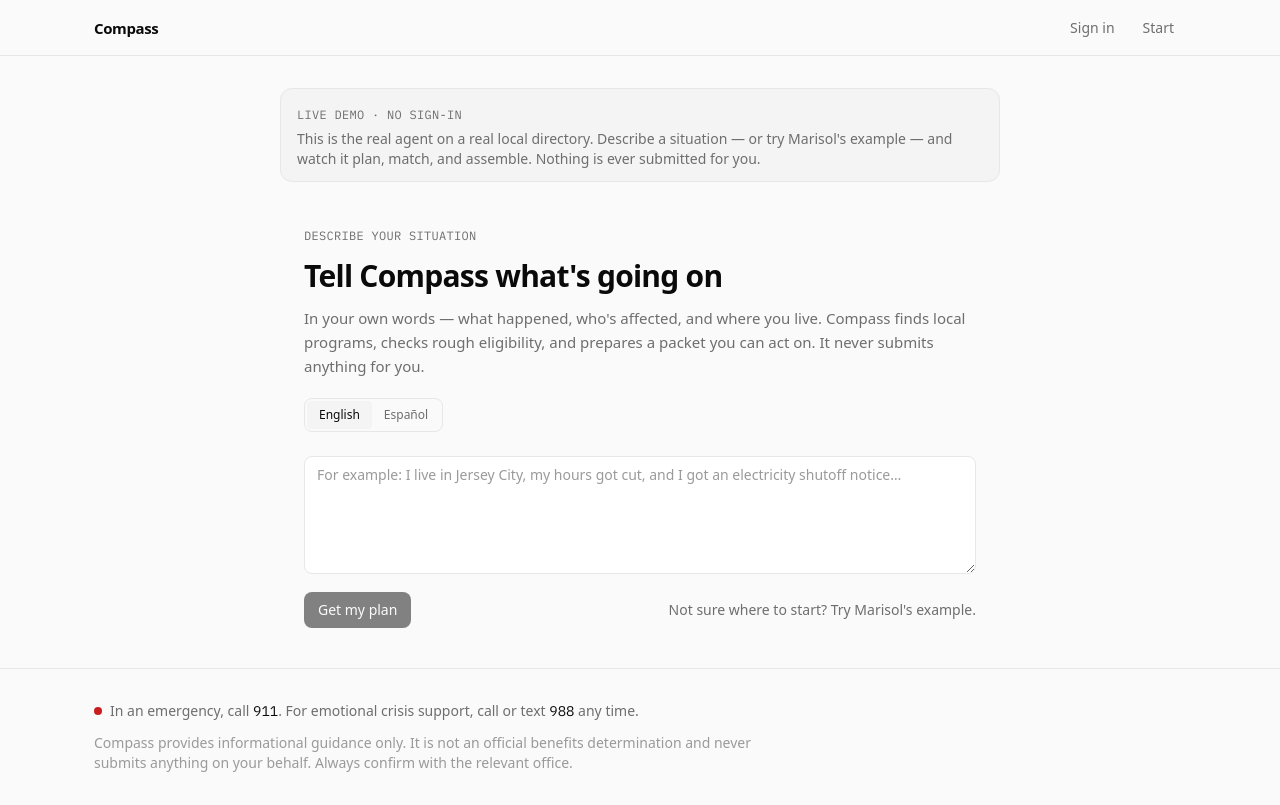
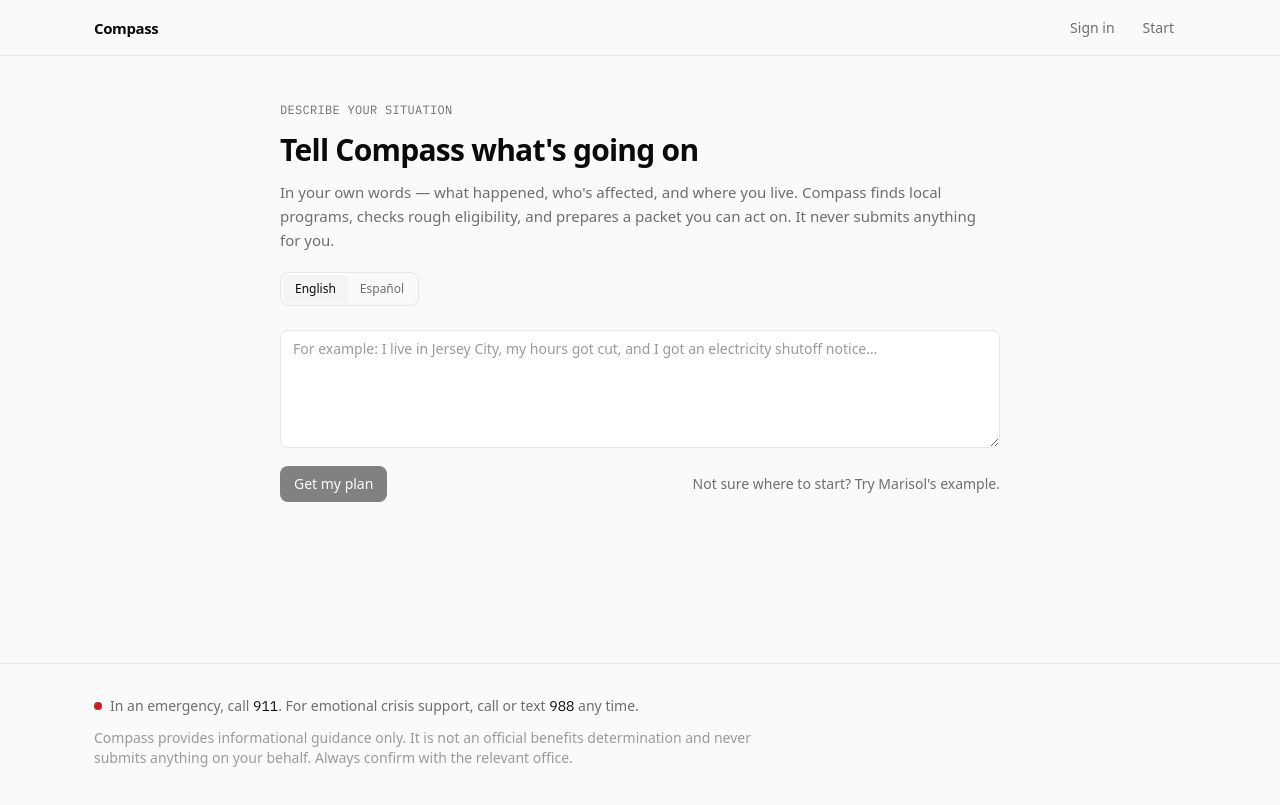
Before and after one commit to aaravjaichand/compass, a Next.js app: page /try in a window 1280 px wide. Built offline with nearby package versions, Linux system fonts and the light colour scheme; a web font is replaced by a local one.

Commit message:
chore: remove LIVE DEMO banner from /try

```diff
--- a/app/(marketing)/try/page.tsx
+++ b/app/(marketing)/try/page.tsx
@@ -4,23 +4,9 @@
 export const metadata: Metadata = {
   title: "Try Compass",
   description:
-    "Describe a situation in plain language and watch Compass assemble a grounded, ready-to-file plan of local aid. No sign-in.",
+    "Describe a situation in plain language and watch Compass assemble a grounded, ready-to-file plan of local aid.",
 };
 
 export default function TryPage() {
-  return (
-    <div className="mx-auto w-full max-w-3xl px-6 pt-8">
-      <div className="rounded-lg border border-border bg-surface-2 px-4 py-3">
-        <span className="font-mono text-xs tracking-wide text-muted">
-          LIVE DEMO · NO SIGN-IN
-        </span>
-        <p className="mt-1 text-sm text-muted">
-          This is the real agent on a real local directory. Describe a situation
-          — or try Marisol&apos;s example — and watch it plan, match, and
-          assemble. Nothing is ever submitted for you.
-        </p>
-      </div>
-      <AssessExperience guest />
-    </div>
-  );
+  return <AssessExperience guest />;
 }
```
